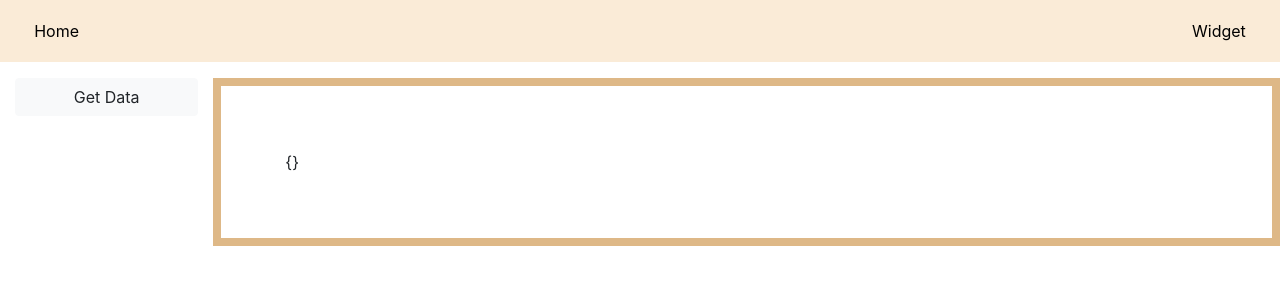
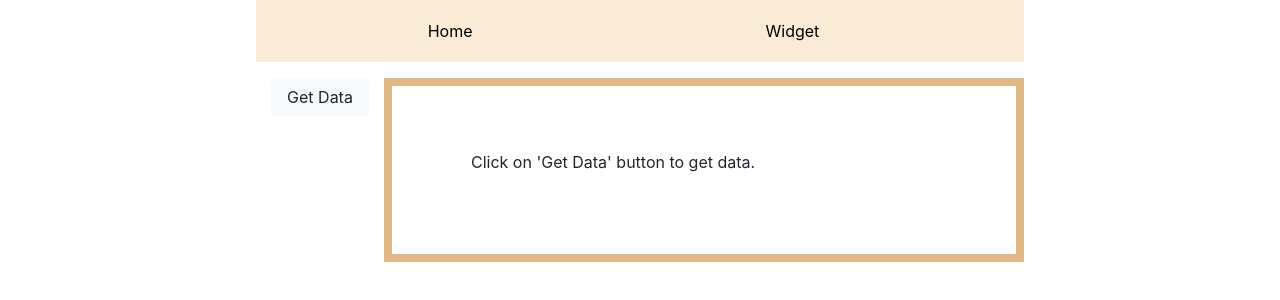
Before and after one commit to sidhujaspreet/react-redux-widget, a React app: page /widget in a window 1280 px wide. Shown: the top 300 px of the page. Built offline with nearby package versions, Linux system fonts and the light colour scheme.

Commit message:
Added proper info messages and extracted required weather info

```diff
--- /dev/null
+++ b/src/app/App.scss
@@ -0,0 +1,4 @@
+.body {
+  max-width: 60%;
+  margin: auto;
+}
--- a/src/app/App.tsx
+++ b/src/app/App.tsx
@@ -2,16 +2,16 @@ import * as React from 'react';
 import routes from './routes/Routes';
 import {BrowserRouter as Router, Route} from "react-router-dom";
 import { connect } from 'react-redux';
-
 import HomeComponent from "./components/pages/home/HomeComponent";
 import NavBar from "./components/common/nav-bar/NavBar";
 import WidgetContainer from "./containers/pages/widget/WidgetContainer";
+import './App.scss';
 
 
 const App = () => {
   return (
       <Router>
-        <div>
+        <div className="body">
           {NavBar}
           <Route exact path="/" component={HomeComponent}/>
           <Route exact path="/widget" component={WidgetContainer}/>
--- a/src/app/actions/WeatherActions.ts
+++ b/src/app/actions/WeatherActions.ts
@@ -4,8 +4,7 @@ export const FETCH_WEATHER_DATA_FAILURE = 'FETCH_WEATHER_DATA_FAILURE';
 
 const fetchingWeatherDataAction = () => {
   return {
-    type: FETCHING_WEATHER_DATA,
-    payload: 'result_of_simple_action'
+    type: FETCHING_WEATHER_DATA
   }
 };
 const fetchWeatherDataSuccess = (data: any) => {
--- /dev/null
+++ b/src/app/components/common/info-text/InfoText.scss
@@ -0,0 +1,11 @@
+p {
+  .info-title {
+    font-weight: 700;
+  }
+
+  .info-text {
+    text-transform: capitalize;
+    font-style: italic;
+    color: slategray;
+  }
+}
--- /dev/null
+++ b/src/app/components/common/info-text/InfoText.tsx
@@ -0,0 +1,10 @@
+import * as React from "react";
+import './InfoText.scss';
+
+export const InfoText = (props: any) => {
+  return props ? (
+      <p>
+        <span className="info-title">{props.infoTitle}</span>
+        <span className="info-text"> {props.infoText}</span>
+      </p>) : null;
+};
--- a/src/app/components/common/nav-bar/NavBar.scss
+++ b/src/app/components/common/nav-bar/NavBar.scss
@@ -6,4 +6,8 @@
   a {
     color: black;
   }
+
+  .col-6 {
+    text-align: center;
+  }
 }
--- a/src/app/components/common/nav-bar/NavBar.tsx
+++ b/src/app/components/common/nav-bar/NavBar.tsx
@@ -5,11 +5,11 @@ import './NavBar.scss';
 const navBar = () => {
   return (
       <nav className="navbar navbar-inverse">
-        <div className="container-fluid">
-          <div className="navbar-header">
+        <div className="container-fluid row">
+          <div className="navbar-header col-6">
             <Link to="/">Home</Link>
           </div>
-          <ul className="nav navbar-nav">
+          <ul className="nav navbar-nav col-6">
             <li><Link to="/widget">Widget</Link></li>
           </ul>
         </div>
--- a/src/app/components/pages/home/HomeComponent.scss
+++ b/src/app/components/pages/home/HomeComponent.scss
@@ -2,4 +2,5 @@
   padding: 3rem;
   border: burlywood 0.5rem solid;
   margin: 3rem;
+  color: slategray;
 }
--- a/src/app/components/pages/home/HomeComponent.tsx
+++ b/src/app/components/pages/home/HomeComponent.tsx
@@ -5,7 +5,7 @@ class HomeComponent extends React.Component<{}> {
   render() {
     return (
         <div className="home-wrapper">
-          <h1>This is Home Page</h1>
+          <h5>This page is here only to test routing. You should better switch to 'Widget' in order to get weather data.. ;)</h5>
         </div>
     );
   }
--- a/src/app/components/pages/widget/WidgetComponent.tsx
+++ b/src/app/components/pages/widget/WidgetComponent.tsx
@@ -1,5 +1,6 @@
 import * as React from "react";
 import './WidgetComponent.scss';
+import {InfoText} from "../../common/info-text/InfoText";
 
 class WidgetComponent extends React.Component<any, any> {
 
@@ -16,6 +17,7 @@ class WidgetComponent extends React.Component<any, any> {
   }
 
   render() {
+    const data = this.props.data;
     return (
         <div className="container">
           <div className="row">
@@ -23,7 +25,13 @@ class WidgetComponent extends React.Component<any, any> {
               <button type="button" className="get-data-btn btn btn-light" onClick={this.getData}>Get Data</button>
             </div>
             <div className="col-10 render-data">
-              {JSON.stringify(this.props.data)}
+              {data.main ? (
+                  <div>
+                    <InfoText infoTitle="Weather description: " infoText={data.weather[0].description}/>
+                    <InfoText infoTitle="Temperature: " infoText={((data.main.temp - 32) / 1.8).toFixed(2)}/>
+                    <InfoText infoTitle="Pressure: " infoText={(data.main.pressure / 1000).toFixed(3)}/>
+                    <InfoText infoTitle="Humidity: " infoText={`${data.main.humidity} %`}/>
+                  </div>) : <p className="container">Click on 'Get Data' button to get data.</p>}
             </div>
           </div>
         </div>
```
